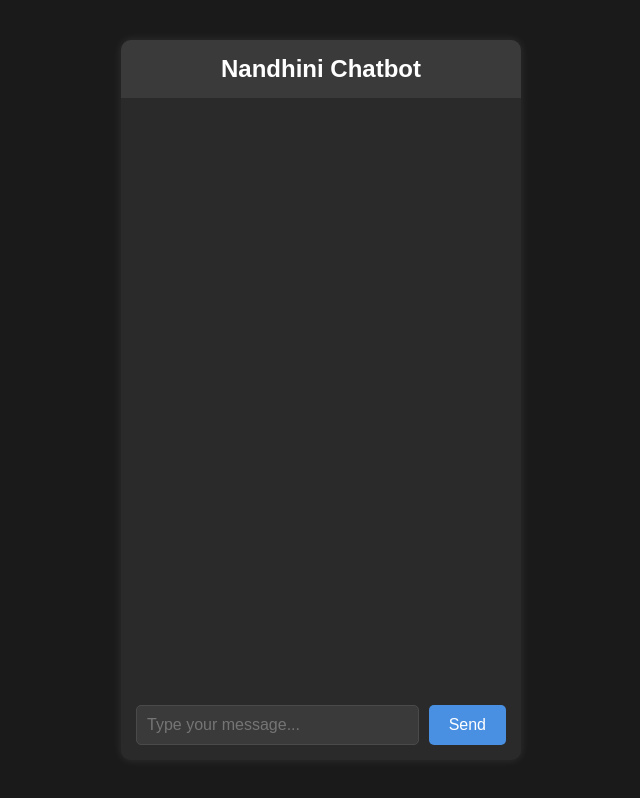
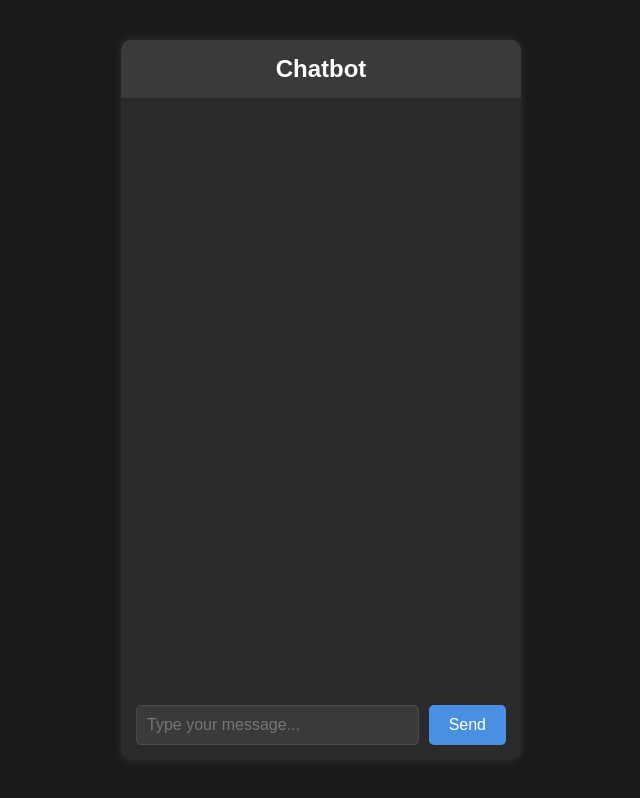
Before and after one commit to YASHWANTH2542007/Gemini-Chatbot, a plain HTML site: page index.html in a window 1280 px wide. Shown: the whole page, without its empty margins (319-959 px from the left). Drawn offline with Linux system fonts and the light colour scheme.

Commit message:
Update index.html

```diff
--- a/index.html
+++ b/index.html
@@ -10,7 +10,7 @@
 <body>
     <div class="chat-container">
         <div class="chat-header">
-            <h1>Nandhini Chatbot</h1>
+            <h1>Chatbot</h1>
         </div>
         <div class="chat-messages" id="chat-messages"></div>
         <div class="chat-input-container">
@@ -20,4 +20,5 @@
     </div>
     <script src="script.js"></script>
 </body>
+
 </html>
```
